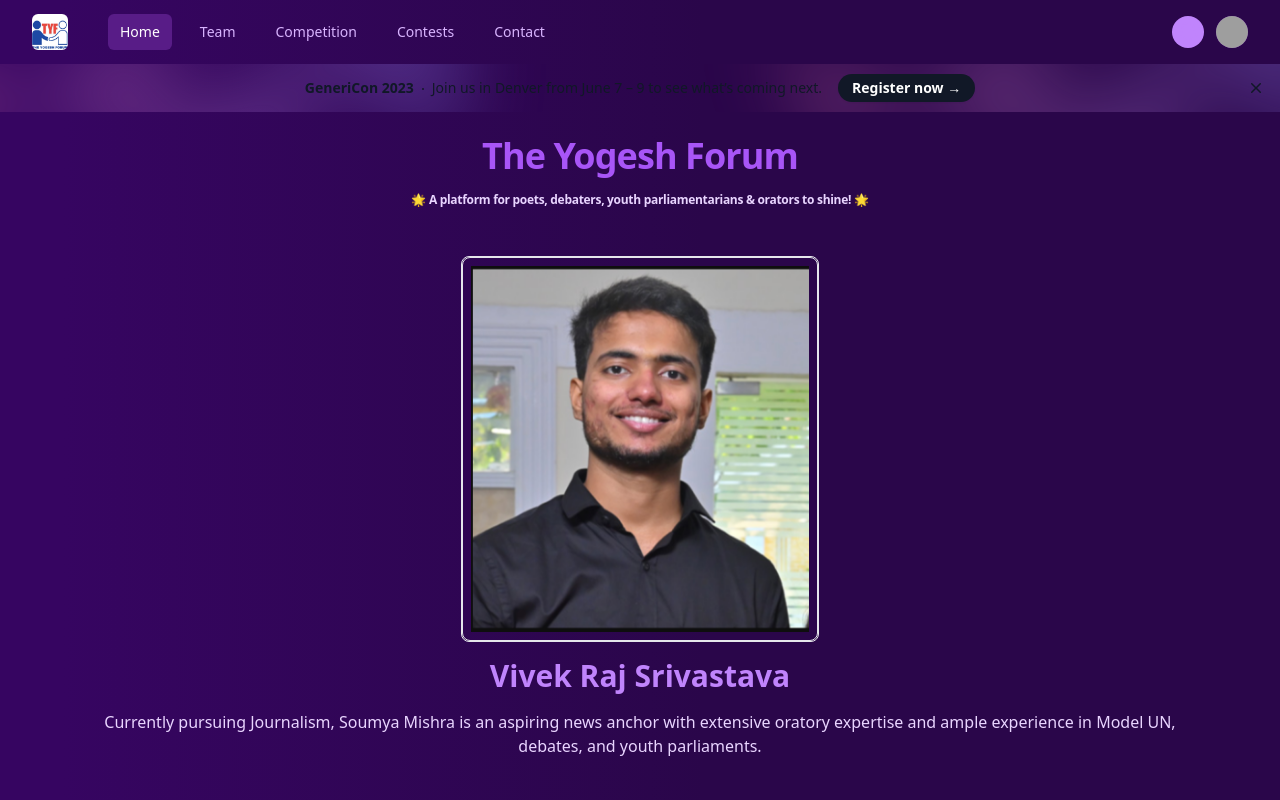
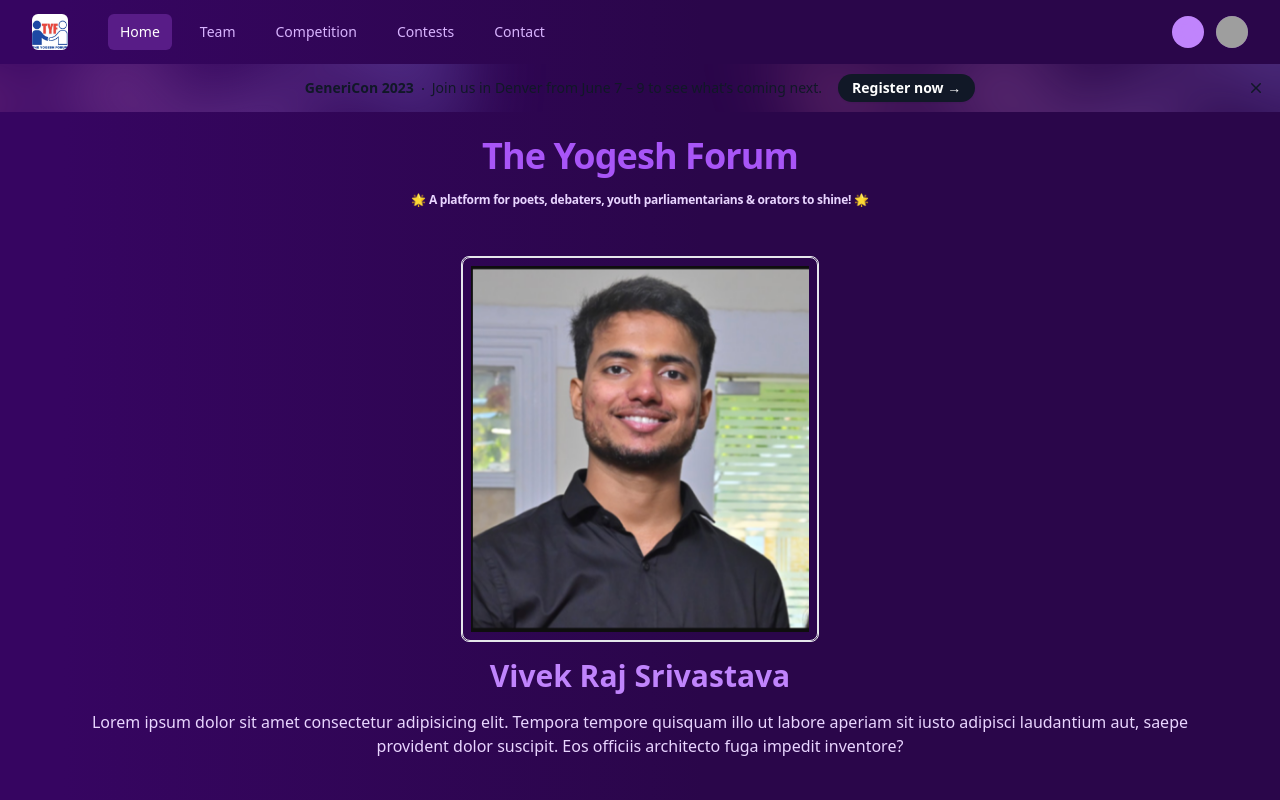
Before and after one commit to 256bitguy/TYF, a React (Vite) app: page / in a window 1280 px wide. Shown: the top 800 px of the page. Built offline with nearby package versions, Linux system fonts and the light colour scheme; grey boxes are pictures that could not be loaded.

Commit message:
changed the front text

```diff
--- a/src/components/Home.jsx
+++ b/src/components/Home.jsx
@@ -22,8 +22,7 @@ export default  function Home() {
             <h1 className='text-center text-purple-400 text-3xl font-semibold'>Vivek Raj Srivastava</h1>
             <div className='text-center w-11/12 text-purple-200'>
                 <p>
-                Currently pursuing Journalism, Soumya Mishra is an aspiring news anchor with extensive oratory expertise and ample experience in Model UN, debates, and youth parliaments.
-                </p>
+ Lorem ipsum dolor sit amet consectetur adipisicing elit. Tempora tempore quisquam illo ut labore aperiam sit iusto adipisci laudantium aut, saepe provident dolor suscipit. Eos officiis architecto fuga impedit inventore?                </p>
             </div>
          </div>
   </div>
```
